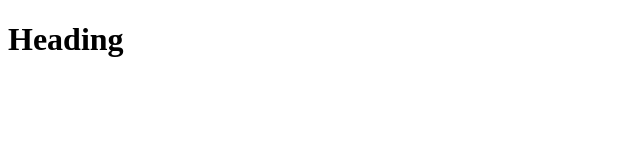
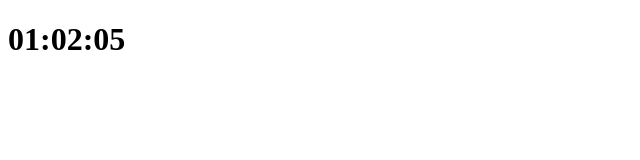
Before and after one commit to realblackblur/Study-Session-Log, a React (Vite) app: page / in a window 1280 px wide. Shown: the top 160 px of the page, without its empty margins (0-640 px from the left). Built offline with nearby package versions, Linux system fonts and the light colour scheme.

Commit message:
feat: format timer as HH:MM:SS

```diff
--- a/src/App.tsx
+++ b/src/App.tsx
@@ -1,7 +1,9 @@
+import StudyTracker from "./components/StudyTracker";
+
 function App() {
   return (
     <>
-      <h1>Heading</h1>
+      <StudyTracker />
     </>
   );
 }
--- /dev/null
+++ b/src/components/StudyTracker.tsx
@@ -0,0 +1,25 @@
+import { useState } from "react";
+
+function formatTime(totalSeconds: number): string {
+  const hours: number = Math.floor(totalSeconds / 3600);
+  const minutes: number = Math.floor((totalSeconds % 3600) / 60);
+  const seconds: number = totalSeconds % 60;
+
+  const hoursStr: string = hours < 10 ? "0" + hours : String(hours);
+  const minutesStr: string = minutes < 10 ? "0" + minutes : String(minutes);
+  const secondsStr: string = seconds < 10 ? "0" + seconds : String(seconds);
+
+  return `${hoursStr}:${minutesStr}:${secondsStr}`;
+}
+
+function StudyTracker() {
+  const [elapsedSeconds, setElapsedSeconds] = useState<number>(3725);
+
+  return (
+    <>
+      <h1>{formatTime(elapsedSeconds)}</h1>
+    </>
+  );
+}
+
+export default StudyTracker;
```
